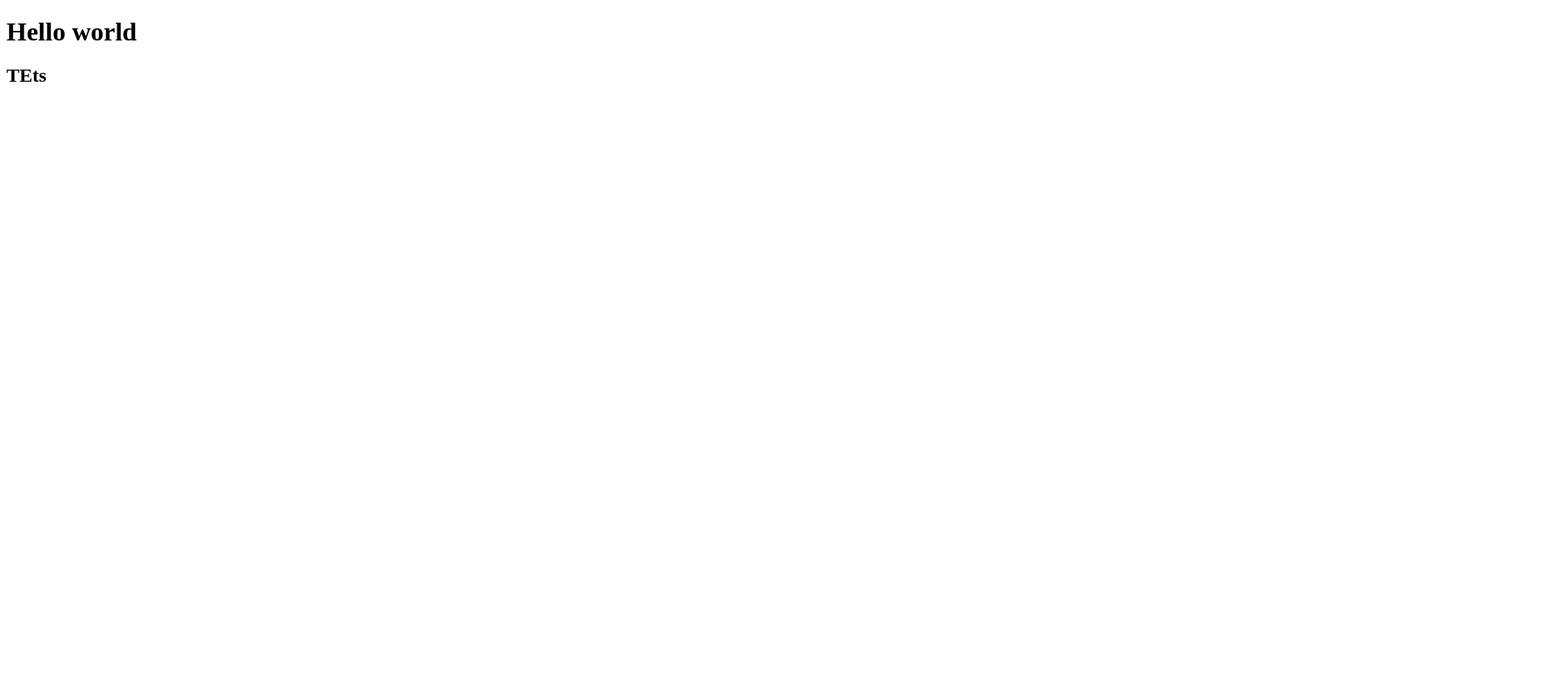
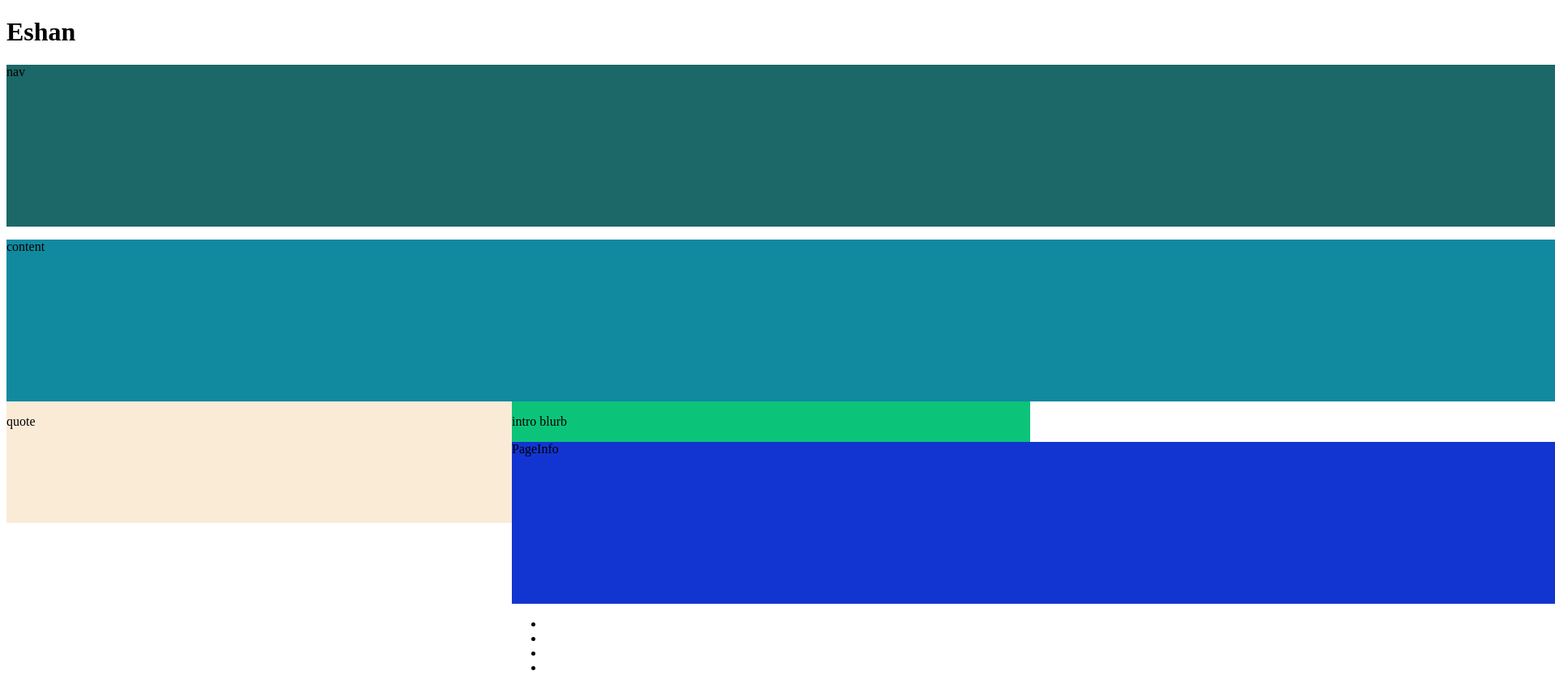
Before and after one commit to DITM-2022-Assignment/ditm-mg-assignment-Eshan-ST22379, a plain HTML site: page index.html in a window 1280 px wide. Shown: the top 834 px of the page at 81% size, 1920 px wide, since content can reach past the window. Before the commit the page ends 800 px from the top, so only its background shows below. Drawn offline with Linux system fonts and the light colour scheme.

Commit message:
added two divs

```diff
--- /dev/null
+++ b/CSS/styles.css
@@ -0,0 +1,40 @@
+.Navigation-div {
+  background-color: rgb(28, 103, 103);
+  height: 200px;
+  width: 200vw;
+}
+
+h1 {
+  background-color: rgb(255, 255, 255);
+  font-family: "Times New Roman", Times, serif;
+}
+
+.Content-div {
+  background-color: rgb(17, 138, 160);
+  height: 200px;
+  width: 200vw;
+}
+
+.QuoteFlex-div {
+  display: flex;
+  justify-content: center;
+  align-items: center;
+}
+
+.left-div {
+  height: 150px;
+  width: 50vw;
+  background-color: antiquewhite;
+}
+
+.right-div {
+  height: 150px;
+  width: 50vw;
+  background-color: rgb(11, 196, 122);
+}
+
+.PageInformation-div {
+  background-color: rgb(18, 53, 210);
+  height: 200px;
+  width: 200vw;
+}
--- a/index.html
+++ b/index.html
@@ -5,10 +5,32 @@
     <meta http-equiv="X-UA-Compatible" content="IE=edge" />
     <meta name="viewport" content="width=device-width, initial-scale=1.0" />
     <title>Document</title>
-    <link rel="stylesheet" href="CSS/styels.css" />
+    <link rel="stylesheet" href="CSS/styles.css" />
   </head>
   <body>
-    <h1>Hello world</h1>
-    <h2>TEts</h2>
+    <h1>Eshan</h1>
+    <div class="Navigation-div">
+      <p>nav</p>
+    </div>
+    <div class="Content-div">
+      <p>content</p>
+    </div>
   </body>
+  <div class="QuoteFlex-div">
+    <div class="left-div">
+      <p>quote</p>
+    </div>
+    <div class="right-div">
+      <p>intro blurb</p>
+    <div class="PageInformation-div">
+    <p>PageInfo</p>
+    </div>
+  <section></section>
 </html>
+
+<ul>
+  <li><a href=""></a></li>
+  <li><a href=""></a></li>
+  <li><a href=""></a></li>
+  <li><a href=""></a></li>
+</ul>
```
Also changed, not shown: Pages/contact.html (added, +10 -0 lines), Pages/project.html (added, +10 -0 lines), Pages/service.html (added, +10 -0 lines), CSS/styels.css (deleted).
